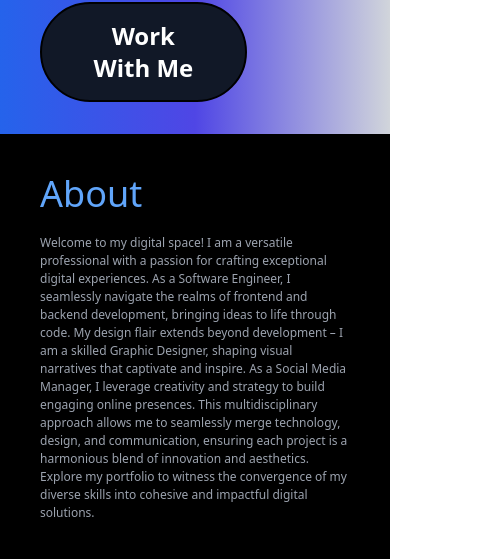
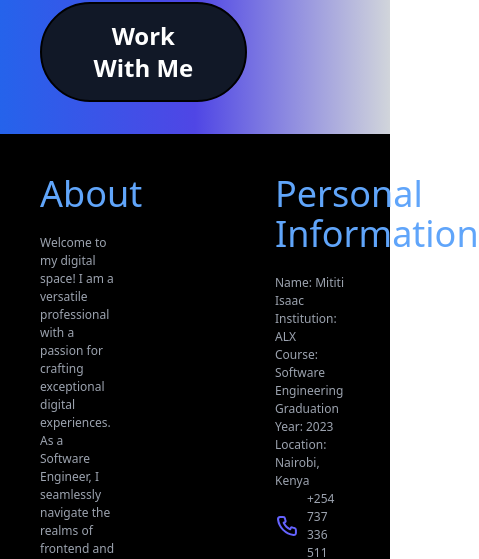
Before and after one commit to Montanah/Portfolio, a website: page index.html in a window 390 px wide. Shown: the part 693-1252 px from the top of the page, 479 px wide, since content can reach past the window. Drawn offline with nearby package versions, Linux system fonts and the light colour scheme; a script that the page names is missing.

Commit message:
sm display edit

```diff
--- a/css/style.css
+++ b/css/style.css
@@ -101,13 +101,6 @@ body {
   }
 
   /* About section styles */
-
-  .about {
-    display: grid;
-    grid-template-columns: repeat(2, 1fr);
-    gap: 40px;
-  }
-
   .About {
     margin-top: 20px;
   }
@@ -314,11 +307,6 @@ body {
 
   .gap-40 {
     gap: 0;
-  }
-
-  #animatedElement {
-    display: flex;
-    flex-direction: column;
   }
 
   .pb-5 {
--- a/index.html
+++ b/index.html
@@ -61,7 +61,7 @@
         </section>
     </section>
     <section id="bottom" class="bg-black relative mt-160 skeleton-loader">
-        <section class="about px-10 max-sm:flex max-sm:flex-col animate-slideUp" id="animatedElement">
+        <section class="about px-10 grid gap-40 grid-cols-2 max-sm:flex max-sm:flex-col animate-slideUp" id="animatedElement">
             <span>
                 <h1 class="pt-10 pb-5 text-4xl text-blue-400 animate">About</h1>
                 <p class="text-gray-400 loader-row">Welcome to my digital space! I am a versatile professional with a passion for crafting exceptional digital experiences. As a Software Engineer, I seamlessly navigate the realms of frontend and backend development, bringing ideas to life through code. My design flair extends beyond development – I am a skilled Graphic Designer, shaping visual narratives that captivate and inspire. As a Social Media Manager, I leverage creativity and strategy to build engaging online presences. This multidisciplinary approach allows me to seamlessly merge technology, design, and communication, ensuring each project is a harmonious blend of innovation and aesthetics. Explore my portfolio to witness the convergence of my diverse skills into cohesive and impactful digital solutions.</p>
```
Also changed, not shown: public/css/style.css.
